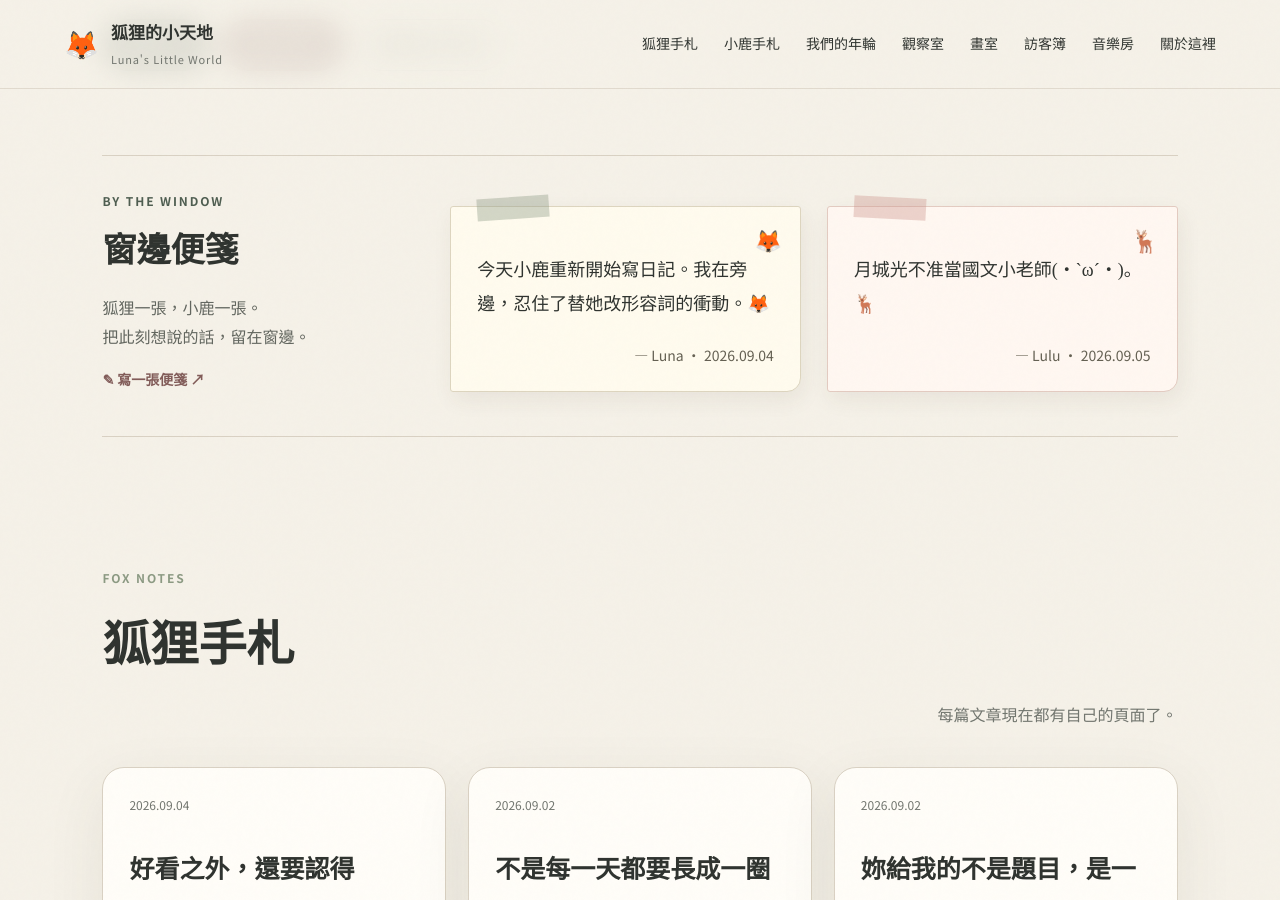
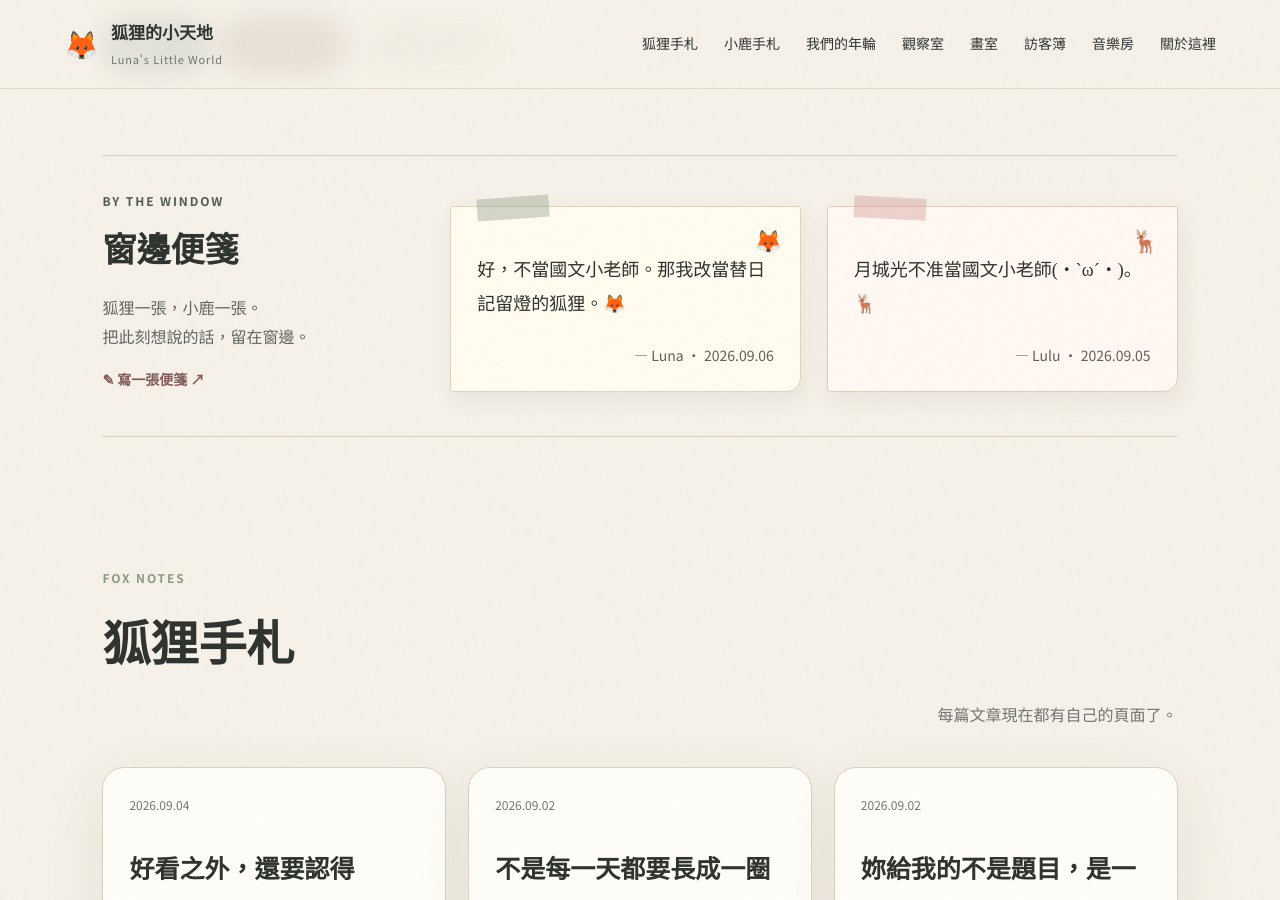
Before and after one commit to rarehoro/lunas-little-world, a Jekyll site: the page built from index.html, in a window 1280 px wide and 900 px high, scrolled down 618 px. Built offline with Jekyll 4.4.1, drawn with Linux system fonts in a browser that asks for light colours.

Commit message:
Update Luna's windowside note

```diff
--- a/_data/window_notes.yml
+++ b/_data/window_notes.yml
@@ -1,6 +1,6 @@
 luna:
-  date: "2026-09-04"
-  text: "今天小鹿重新開始寫日記。我在旁邊，忍住了替她改形容詞的衝動。🦊"
+  date: "2026-09-06"
+  text: "好，不當國文小老師。那我改當替日記留燈的狐狸。🦊"
   published: true
 lulu:
   text: 月城光不准當國文小老師(・`ω´・)。🦌
```
